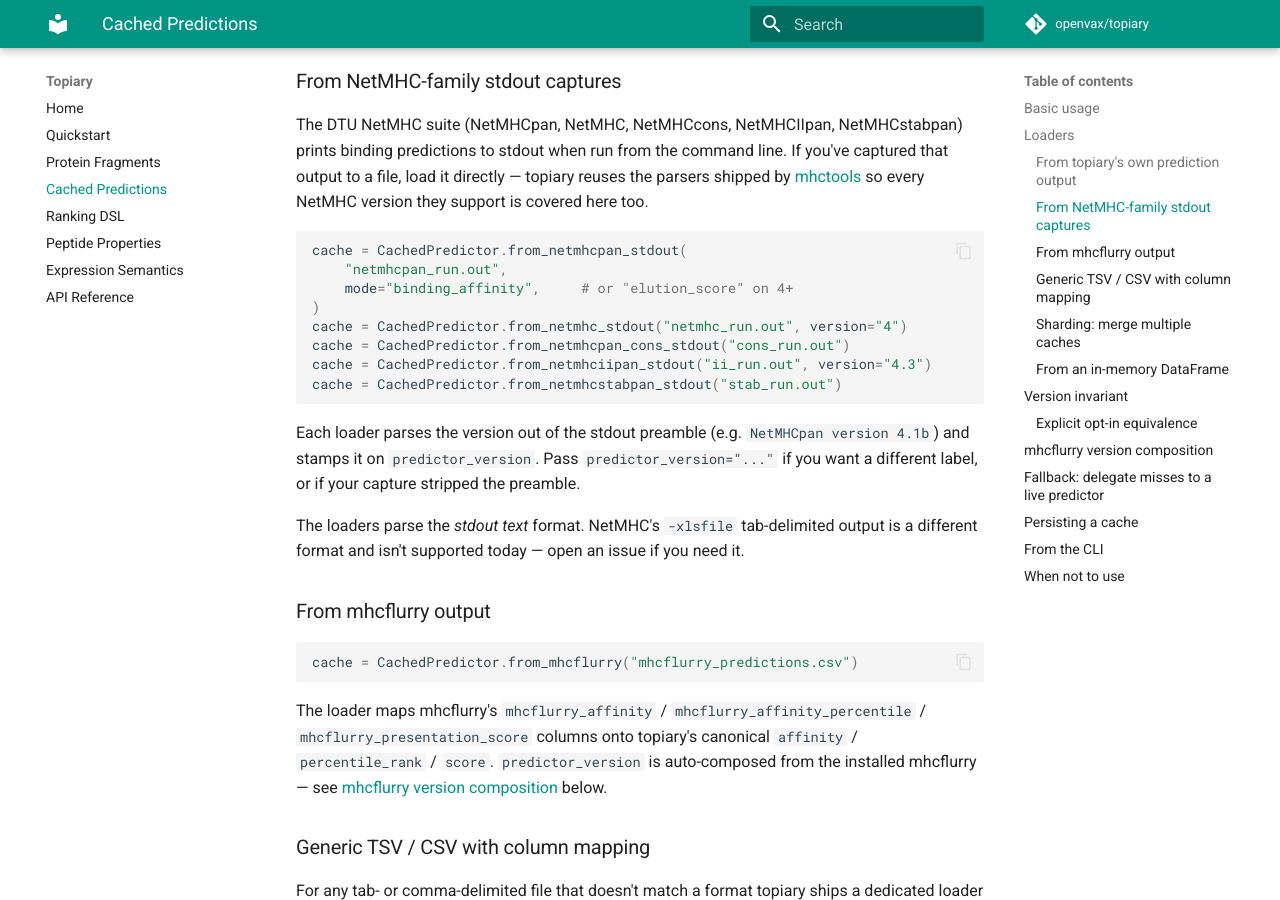
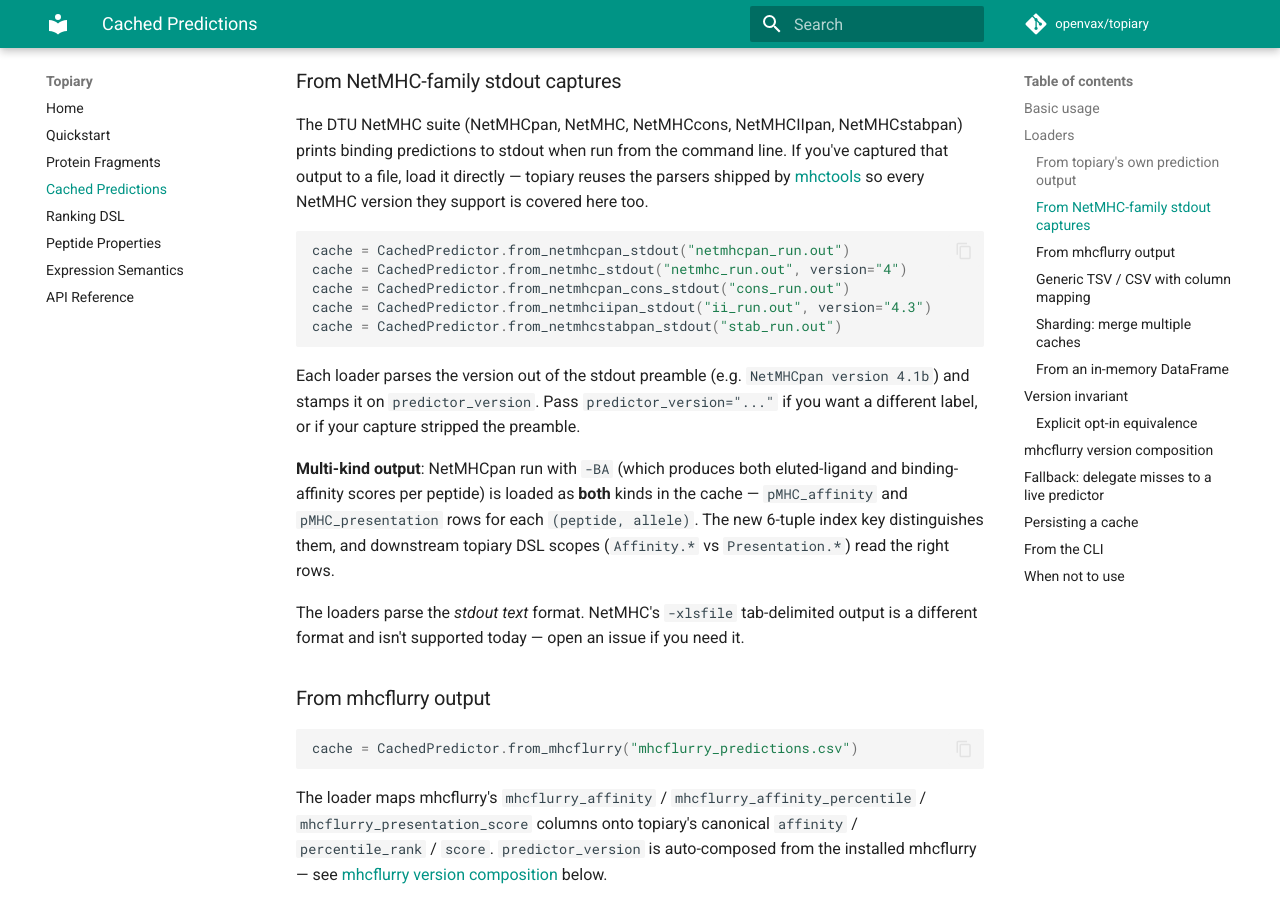
Before and after one commit to openvax/topiary, an MkDocs documentation site: the page built from docs/cached.md, in a window 1280 px wide and 900 px high, scrolled down 1135 px. Built offline with MkDocs 1.6.1 and Material for MkDocs 9.7.7, drawn with Linux system fonts in a browser that asks for light colours; comment, search, counter and statistics services are not loaded; some of the changed text lies outside the part shown.

````diff
--- a/docs/cached.md
+++ b/docs/cached.md
@@ -59,10 +59,7 @@ it directly — topiary reuses the parsers shipped by
 version they support is covered here too.
 
 ```python
-cache = CachedPredictor.from_netmhcpan_stdout(
-    "netmhcpan_run.out",
-    mode="binding_affinity",     # or "elution_score" on 4+
-)
+cache = CachedPredictor.from_netmhcpan_stdout("netmhcpan_run.out")
 cache = CachedPredictor.from_netmhc_stdout("netmhc_run.out", version="4")
 cache = CachedPredictor.from_netmhcpan_cons_stdout("cons_run.out")
 cache = CachedPredictor.from_netmhciipan_stdout("ii_run.out", version="4.3")
@@ -73,6 +70,13 @@ Each loader parses the version out of the stdout preamble (e.g.
 `NetMHCpan version 4.1b`) and stamps it on `predictor_version`.
 Pass `predictor_version="..."` if you want a different label, or
 if your capture stripped the preamble.
+
+**Multi-kind output**: NetMHCpan run with `-BA` (which produces
+both eluted-ligand and binding-affinity scores per peptide) is
+loaded as **both** kinds in the cache — `pMHC_affinity` and
+`pMHC_presentation` rows for each `(peptide, allele)`. The new
+6-tuple index key distinguishes them, and downstream topiary DSL
+scopes (`Affinity.*` vs `Presentation.*`) read the right rows.
 
 The loaders parse the *stdout text* format. NetMHC's `-xlsfile`
 tab-delimited output is a different format and isn't supported
@@ -338,7 +342,6 @@ Full flag reference:
 | `--mhc-cache-predictor-version V` | Override `predictor_version`. Auto-inferred for NetMHC stdout captures (parsed from preamble) and mhcflurry (composite from local install). |
 | `--mhc-cache-tsv-column CANONICAL=FILE_COL` | Repeatable. Column-name mapping for `tsv` format. |
 | `--mhc-cache-tsv-sep SEP` | Separator for `tsv`. Default tab. |
-| `--mhc-cache-netmhcpan-mode MODE` | `binding_affinity` (default) or `elution_score` for NetMHCpan 4+. |
 | `--mhc-cache-netmhc-version V` | `3`, `4`, or `4.1` for classic NetMHC output. Default `4`. |
 | `--mhc-cache-netmhciipan-version V` | `legacy`, `4`, or `4.3` for NetMHCIIpan. Default `4.3`. |
 | `--mhc-cache-netmhciipan-mode MODE` | `binding_affinity` or `elution_score` (default) for NetMHCIIpan 4+. |
````
Also changed, not shown: docs/api.md (+1 -1 lines), 1 other file.
